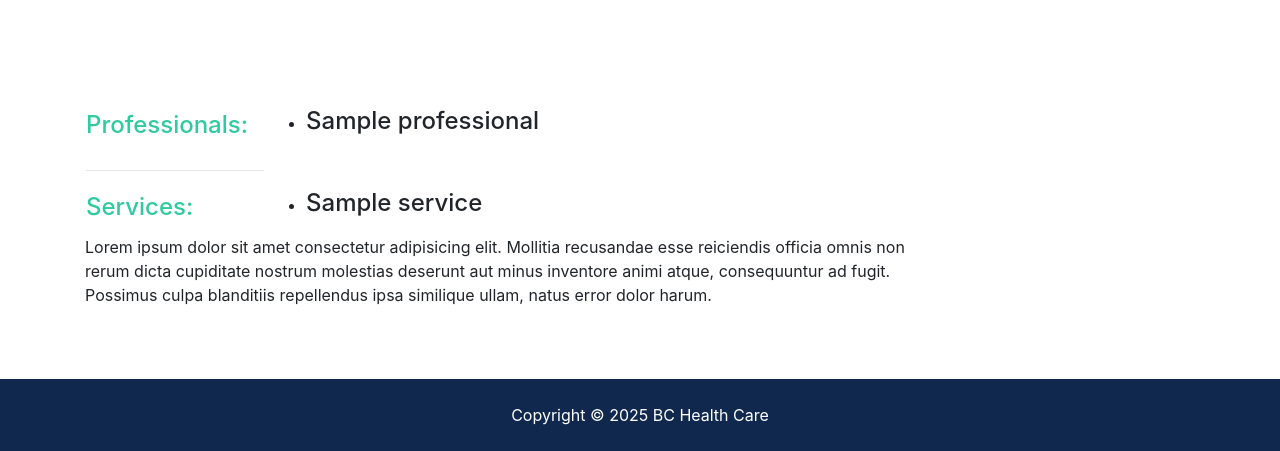
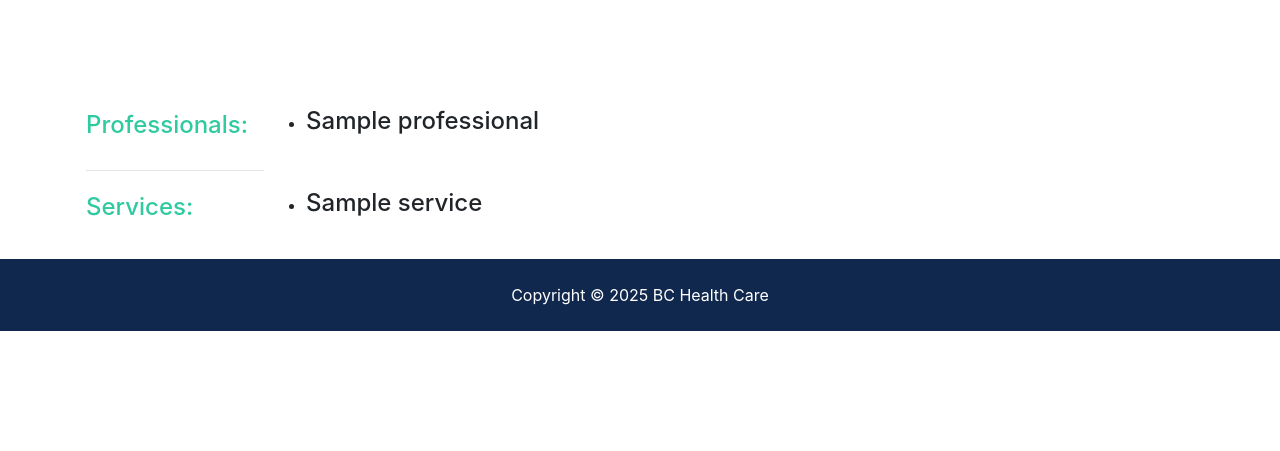
Before and after one commit to pc8521/erb7, a Django app: template templates/listings/listing.html in a window 1280 px wide. Shown: the part 1520-1971 px from the top of the page. After the commit the page ends 1851 px from the top, so only its background shows below. Run offline with Django 5.2, Linux system fonts and the light colour scheme; the template is opened without the code that fills it: most values are stand-ins (such as "Sample title", 1, 10 or a date in 2020); grey boxes marked "Sample" are stand-in pictures; some libraries are stand-ins or nearby versions.

Commit message:
auto update

```diff
--- a/templates/listings/listing.html
+++ b/templates/listings/listing.html
@@ -48,7 +48,6 @@
             />
             <!-- Thumbnails -->
                 <div class="row mb-5 thumbs">
-
                 {% if listing.photo_1 %}
                     <div class="col-md-2">
                         <a
@@ -138,7 +137,6 @@
                         </a>
                     </div>
                 {% endif %}
-
                 </div>
             <!-- Fields -->
             <div class="row py-2 text-secondary">
@@ -209,17 +207,8 @@
                 </div>
                 </tr>
             </table>
+        </div>
         <!-- Description -->
-        <div class="row mb-5">
-            <div class="col-md-12">
-            Lorem ipsum dolor sit amet consectetur adipisicing elit.
-            Mollitia recusandae esse reiciendis officia omnis non rerum
-            dicta cupiditate nostrum molestias deserunt aut minus inventore
-            animi atque, consequuntur ad fugit. Possimus culpa blanditiis
-            repellendus ipsa similique ullam, natus error dolor harum.
-            </div>
-        </div>
-        </div>
         <div class="col-md-3">
         {% if listing.doctor.photo %}
             <div class="card mb-3">
```
Also changed, not shown: readme.md (added). Lines whose indentation alone changed are shown as unchanged.
